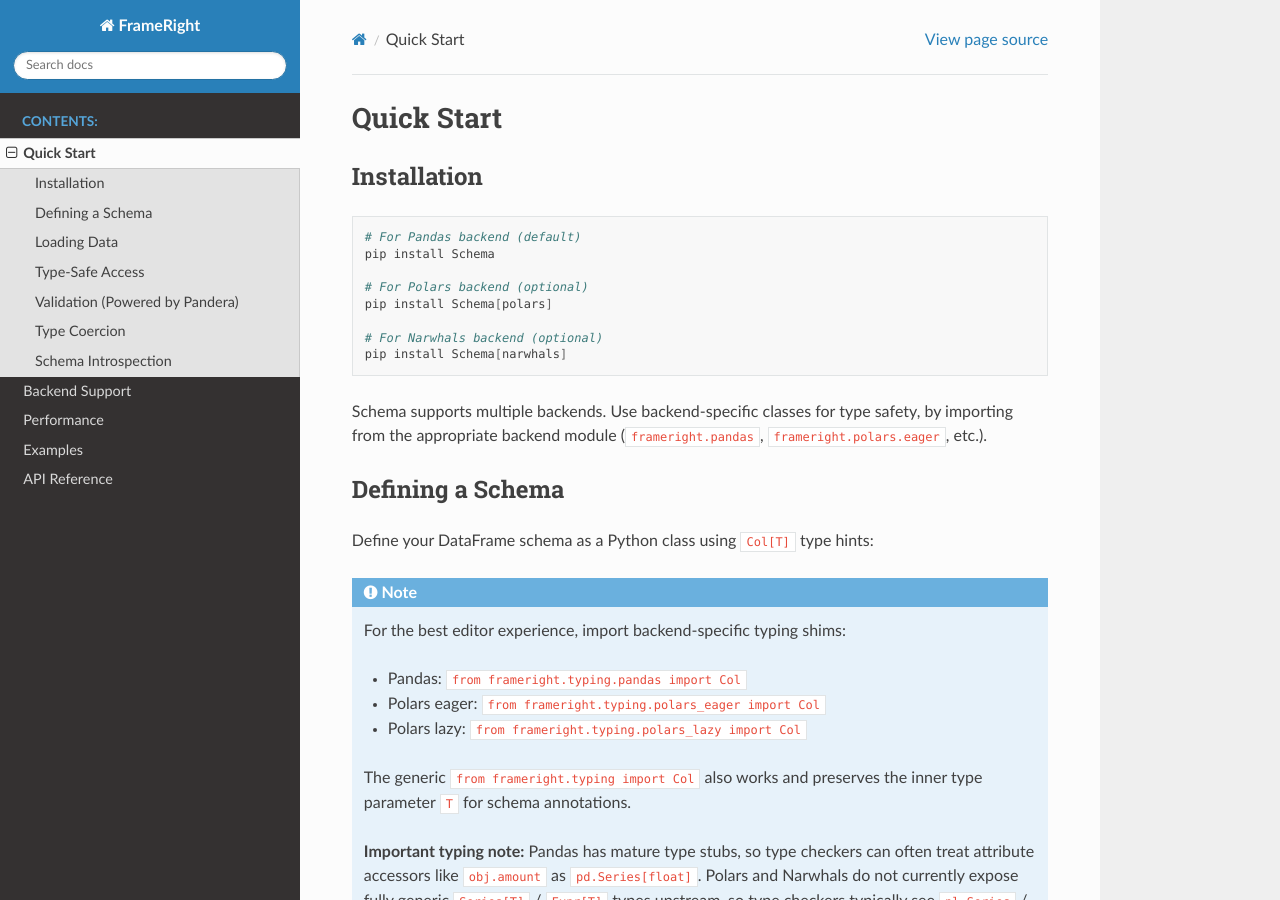
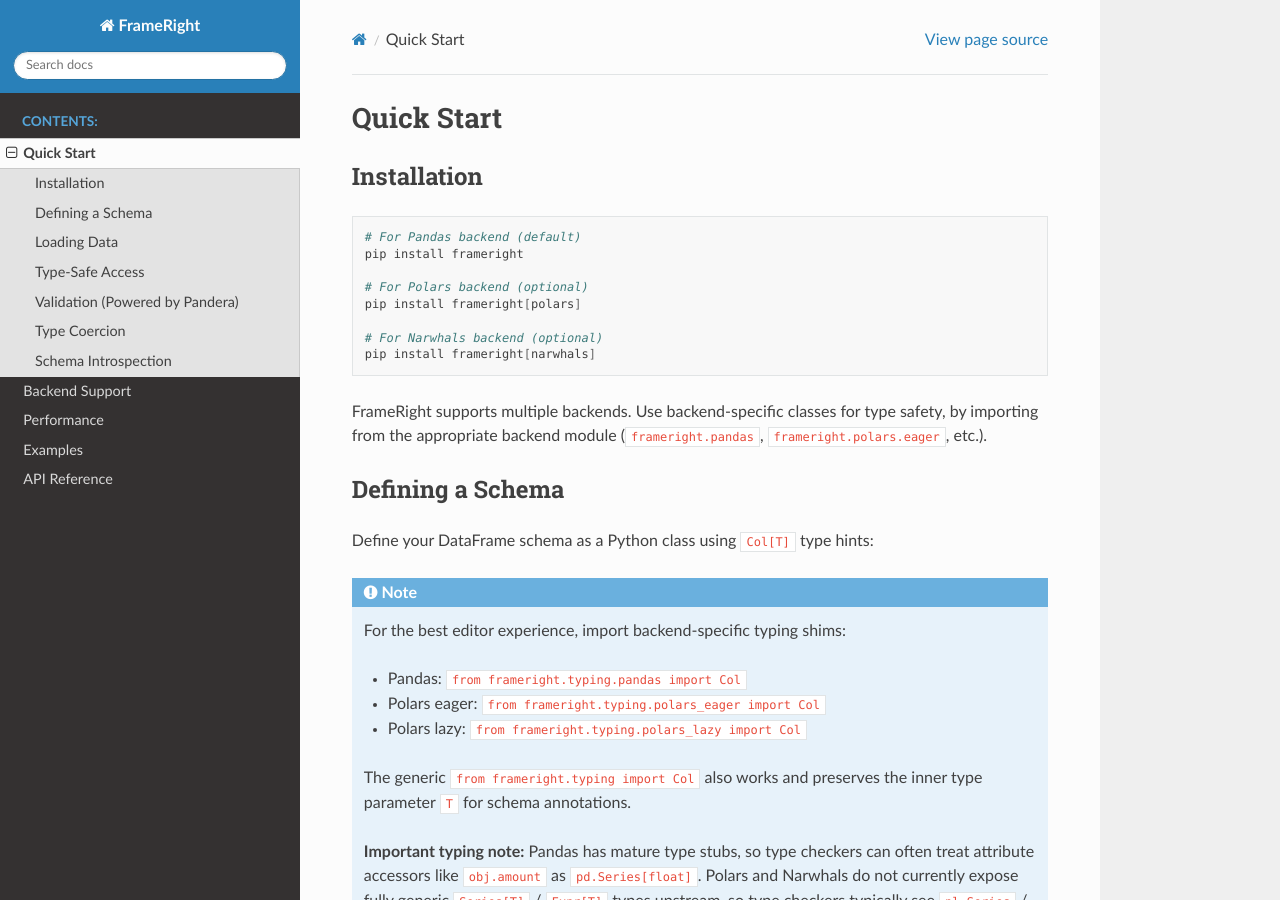
Before and after one commit to pythactuary/frameright, a Sphinx documentation site: the page built from docs/source/quickstart.rst, in a window 1280 px wide and 900 px high. Built offline with Sphinx 7.4.7 and the Read the Docs theme 3.1.0, drawn with Linux system fonts in a browser that asks for light colours; some of the changed text lies outside the part shown.

Commit message:
corrected references to Schema

```diff
--- a/docs/source/conf.py
+++ b/docs/source/conf.py
@@ -1,4 +1,4 @@
-"""Sphinx configuration for Schema documentation."""
+"""Sphinx configuration for FrameRight documentation."""
 
 import os
 import sys
--- a/docs/source/quickstart.rst
+++ b/docs/source/quickstart.rst
@@ -7,15 +7,15 @@ Installation
 .. code-block:: bash
 
     # For Pandas backend (default)
-    pip install Schema
+    pip install frameright
 
     # For Polars backend (optional)
-    pip install Schema[polars]
+    pip install frameright[polars]
 
     # For Narwhals backend (optional)
-    pip install Schema[narwhals]
+    pip install frameright[narwhals]
 
-Schema supports multiple backends. Use backend-specific classes for type safety,
+FrameRight supports multiple backends. Use backend-specific classes for type safety,
 by importing from the appropriate backend module (``frameright.pandas``, ``frameright.polars.eager``, etc.).
 
 
@@ -131,7 +131,7 @@ Type-Safe Access
 Validation (Powered by Pandera)
 --------------------------------
 
-Schema uses **Pandera** for runtime validation, giving you production-tested constraint
+FrameRight uses **Pandera** for runtime validation, giving you production-tested constraint
 checking with helpful error messages.
 
 Validation runs automatically on construction:
```
Also changed, not shown: docs/source/backends.rst (+6 -6 lines), docs/source/index.rst (+7 -7 lines).
